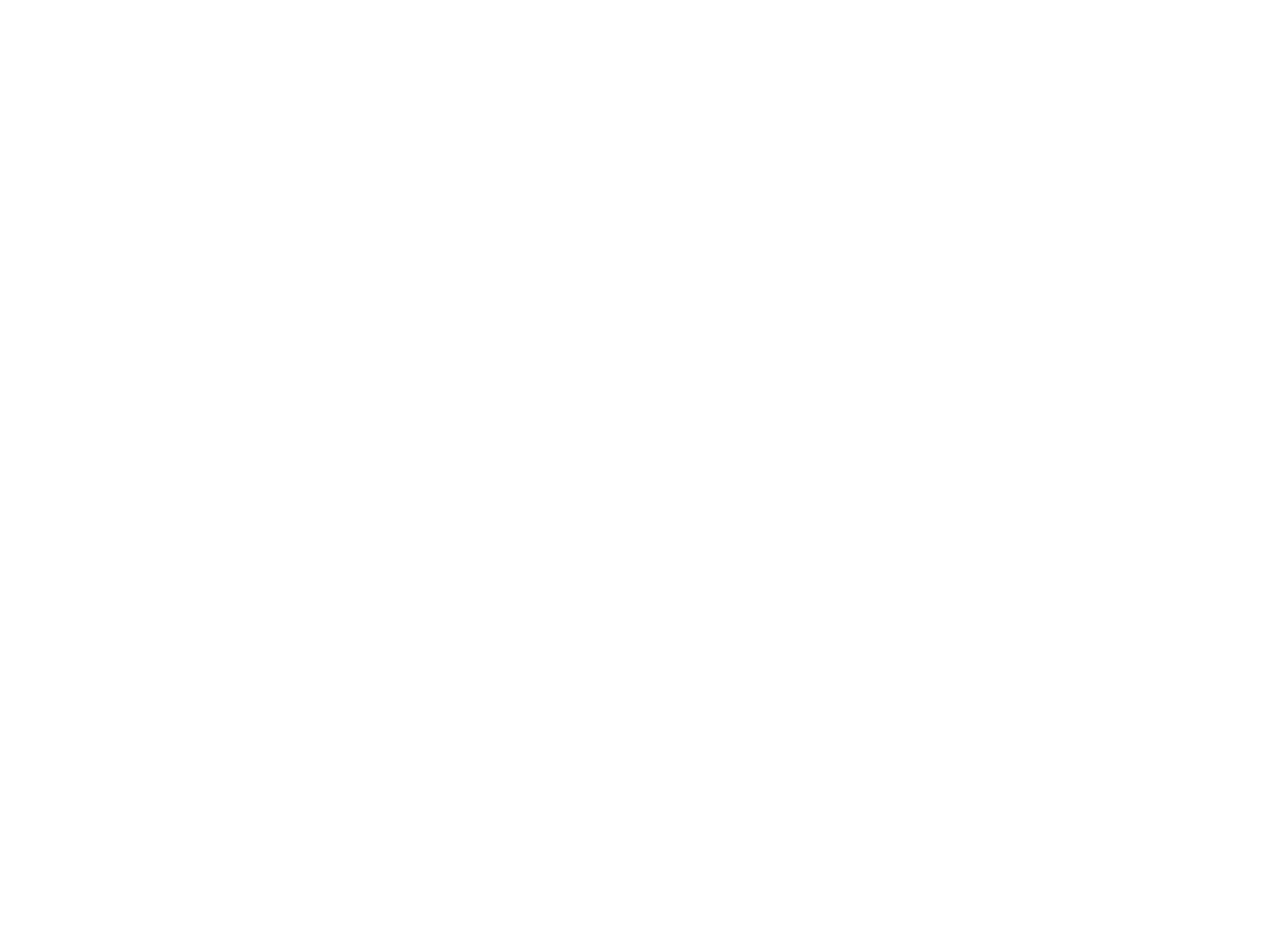
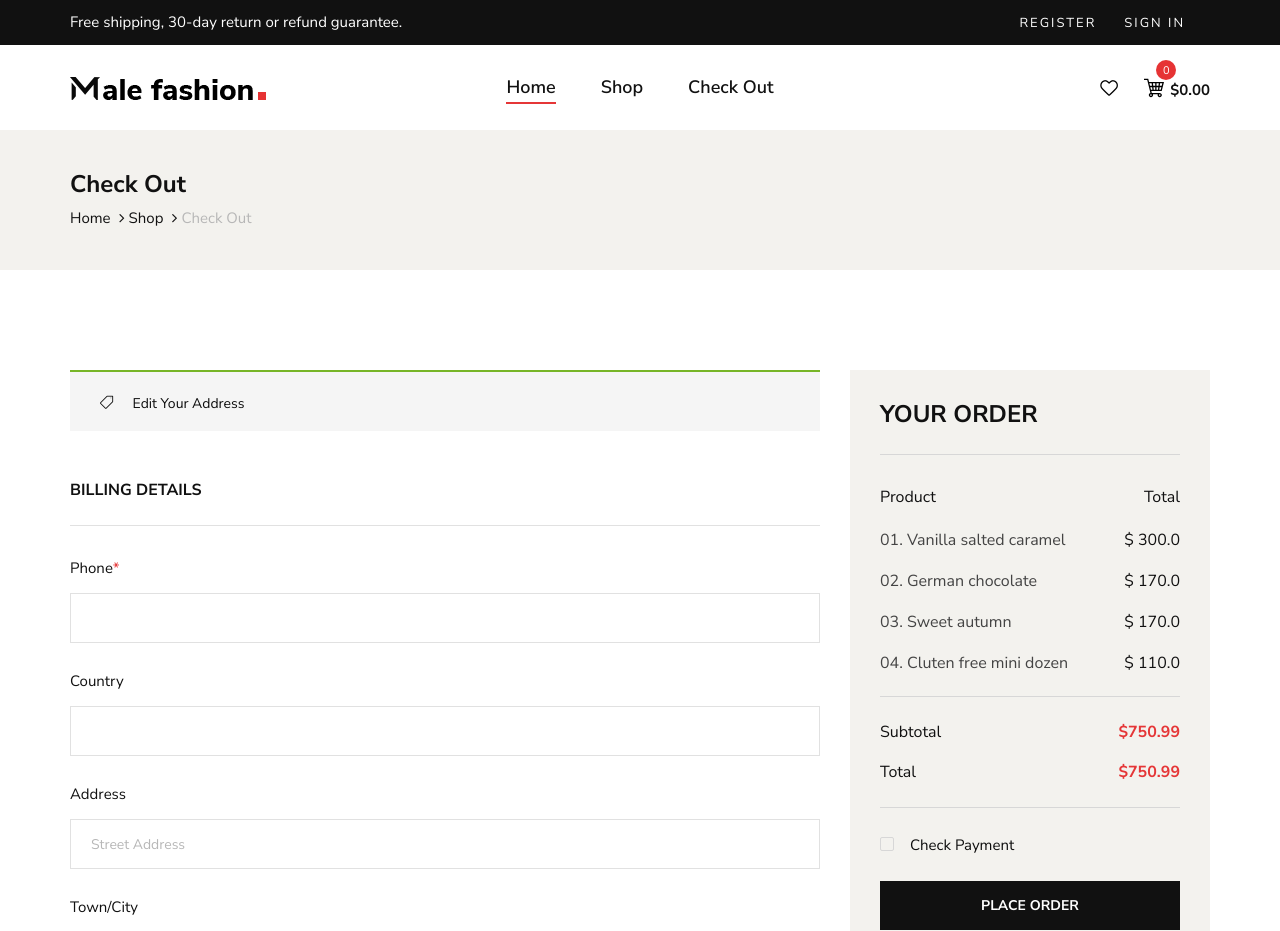
Before and after one commit to saifodin/E-commerce-angular, an Angular app: page /checkout in a window 1280 px wide. Before the commit this address led to /. Shown: the top 931 px of the page. Before the commit the page ends 800 px from the top, so only its background shows below. Built offline with nearby package versions, Linux system fonts and the light colour scheme; no server answers.

Commit message:
create checkout component and get products to place order

```diff
--- a/src/app/app-routing.module.ts
+++ b/src/app/app-routing.module.ts
@@ -7,6 +7,7 @@ import { LoginComponent } from './login/login.component';
 import { RegisterComponent } from './register/register.component';
 import { ShopDeatilsComponent } from './shop-deatils/shop-deatils.component';
 import { ShopComponent } from './shop/shop.component';
+import { CheckoutComponent } from './shopping-cart/checkout/checkout.component';
 import { ShoppingCartComponent } from './shopping-cart/shopping-cart.component';
 
 const routes: Routes = [
@@ -18,6 +19,7 @@ const routes: Routes = [
   { path: 'shop/details/:productId', component: ShopDeatilsComponent },
   { path: 'cart', component: ShoppingCartComponent },
   { path: 'favorite', component: FavoriteListComponent },
+  { path: 'checkout', component: CheckoutComponent },
 ];
 
 @NgModule({
--- a/src/app/app.module.ts
+++ b/src/app/app.module.ts
@@ -33,6 +33,7 @@ import { CartTotalComponent } from './shopping-cart/cart-total/cart-total.compon
 import { LogoutComponent } from './logout/logout.component';
 import { FavoriteListComponent } from './favorite-list/favorite-list.component';
 import { TokenInterceptor } from './TokenInterceptor';
+import { CheckoutComponent } from './shopping-cart/checkout/checkout.component';
 
 @NgModule({
   declarations: [
@@ -64,6 +65,7 @@ import { TokenInterceptor } from './TokenInterceptor';
     CartTotalComponent,
     LogoutComponent,
     FavoriteListComponent,
+    CheckoutComponent,
   ],
   imports: [
     BrowserModule,
--- a/src/app/header/header.component.ts
+++ b/src/app/header/header.component.ts
@@ -64,9 +64,9 @@ export class HeaderComponent implements OnInit {
     this.http
       .get<any[]>(`https://eshop-iti.herokuapp.com/api/v1/users/get/me`)
       .subscribe((response:any) => {
-        console.log(response);
+        // console.log(response);
         this.userData = response
-        console.log(this.userData.name)
+        // console.log(this.userData.name)
       });
   }
 
--- a/src/app/shopping-cart/cart-total/cart-total.component.html
+++ b/src/app/shopping-cart/cart-total/cart-total.component.html
@@ -8,5 +8,5 @@
       Total <span>$ {{ cartTotal.total }}</span>
     </li>
   </ul>
-  <a href="" class="primary-btn">Proceed to checkout</a>
+  <a href="/checkout" (click)="moveDataToCheckout()" class="primary-btn">Proceed to checkout</a>
 </div>
--- a/src/app/shopping-cart/cart-total/cart-total.component.ts
+++ b/src/app/shopping-cart/cart-total/cart-total.component.ts
@@ -12,4 +12,10 @@ export class CartTotalComponent implements OnInit {
   constructor() {}
 
   ngOnInit(): void {}
+
+  moveDataToCheckout(){
+
+  }
+
+
 }
--- /dev/null
+++ b/src/app/shopping-cart/checkout/checkout.component.html
@@ -0,0 +1,99 @@
+<app-header></app-header>
+<section class="breadcrumb-option">
+  <div class="container">
+    <div class="row">
+      <div class="col-lg-12">
+        <div class="breadcrumb__text">
+          <h4>Check Out</h4>
+          <div class="breadcrumb__links">
+            <a href="./index.html">Home</a>
+            <a href="./shop.html">Shop</a>
+            <span>Check Out</span>
+          </div>
+        </div>
+      </div>
+    </div>
+  </div>
+</section>
+
+<section class="checkout spad">
+  <div class="container">
+    <div class="checkout__form">
+      <form action="#">
+        <div class="row">
+          <div class="col-lg-8 col-md-6">
+            <h6 class="coupon__code">
+              <span class="icon_tag_alt"></span> Edit Your Address
+            </h6>
+            <h6 class="checkout__title">Billing Details</h6>
+            <div class="checkout__input">
+              <p>Phone<span>*</span></p>
+              <input type="text" />
+            </div>
+            <div class="checkout__input">
+              <p>Country</p>
+              <input type="text" />
+            </div>
+            <div class="checkout__input">
+              <p>Address</p>
+              <input
+                type="text"
+                placeholder="Street Address"
+                class="checkout__input__add"
+              />
+            </div>
+            <div class="checkout__input">
+              <p>Town/City</p>
+              <input type="text" />
+            </div>
+            <div class="checkout__input">
+              <p>Country/State</p>
+              <input type="text" />
+            </div>
+            <div class="checkout__input">
+              <p>Postcode / ZIP</p>
+              <input type="text" />
+            </div>
+
+
+            <div class="checkout__input">
+              <p>Order notes</p>
+              <input
+                type="text"
+                placeholder="Notes about your order, e.g. special notes for delivery."
+              />
+            </div>
+          </div>
+          <div class="col-lg-4 col-md-6">
+            <div class="checkout__order">
+              <h4 class="order__title">Your order</h4>
+              <div class="checkout__order__products">
+                Product <span>Total</span>
+              </div>
+              <ul class="checkout__total__products">
+                <li>01. Vanilla salted caramel <span>$ 300.0</span></li>
+                <li>02. German chocolate <span>$ 170.0</span></li>
+                <li>03. Sweet autumn <span>$ 170.0</span></li>
+                <li>04. Cluten free mini dozen <span>$ 110.0</span></li>
+              </ul>
+              <ul class="checkout__total__all">
+                <li>Subtotal <span>$750.99</span></li>
+                <li>Total <span>$750.99</span></li>
+              </ul>
+              <div class="checkout__input__checkbox">
+                <label for="payment">
+                  Check Payment
+                  <input type="checkbox" id="payment" />
+                  <span class="checkmark"></span>
+                </label>
+              </div>
+              <button type="submit" class="site-btn">PLACE ORDER</button>
+            </div>
+          </div>
+        </div>
+      </form>
+    </div>
+  </div>
+</section>
+
+<app-footer></app-footer>
--- /dev/null
+++ b/src/app/shopping-cart/checkout/checkout.component.scss
@@ -0,0 +1,196 @@
+@import "../../../css/variable";
+@import "../../../css/mixins";
+@import "../../../css/breadcrumb";
+
+.coupon__code {
+  color: #0d0d0d;
+  font-size: 14px;
+  border-top: 2px solid #77b527;
+  background: #f5f5f5;
+  padding: 23px 30px 18px;
+  margin-bottom: 50px;
+
+  span {
+    margin-right: 15px;
+  }
+
+  a {
+    color: #0d0d0d;
+  }
+}
+
+.checkout__title {
+  color: $heading-color;
+  font-weight: 700;
+  text-transform: uppercase;
+  border-bottom: 1px solid #e1e1e1;
+  padding-bottom: 25px;
+  margin-bottom: 30px;
+}
+
+.checkout__input {
+  margin-bottom: 6px;
+
+  p {
+    color: $heading-color;
+    margin-bottom: 12px;
+
+    span {
+      color: #e53637;
+    }
+  }
+
+  input {
+    height: 50px;
+    width: 100%;
+    border: 1px solid #e1e1e1;
+    font-size: 14px;
+    color: #b7b7b7;
+    padding-left: 20px;
+    margin-bottom: 20px;
+
+    &::placeholder {
+      color: #b7b7b7;
+    }
+  }
+}
+
+.checkout__input__checkbox {
+
+  label {
+    font-size: 15px;
+    color: #0d0d0d;
+    position: relative;
+    padding-left: 30px;
+    cursor: pointer;
+    margin-bottom: 16px;
+    display: block;
+
+    input {
+      position: absolute;
+      visibility: hidden;
+
+      &:checked ~ .checkmark {
+        border-color: #e53637;
+      }
+
+      &:checked ~ .checkmark:after {
+        opacity: 1;
+      }
+    }
+
+    .checkmark {
+      position: absolute;
+      left: 0;
+      top: 3px;
+      height: 14px;
+      width: 14px;
+      border: 1.5px solid #d7d7d7;
+      content: "";
+      border-radius: 2px;
+
+      &:after {
+        position: absolute;
+        left: 1px;
+        top: -3px;
+        width: 14px;
+        height: 7px;
+        border: solid #e53637;
+        border-width: 1.5px 1.5px 0px 0px;
+        -webkit-transform: rotate(127deg);
+        -ms-transform: rotate(127deg);
+        transform: rotate(127deg);
+        content: "";
+        opacity: 0;
+      }
+    }
+  }
+
+  p {
+    color: #0d0d0d;
+    font-size: 14px;
+    line-height: 24px;
+    margin-bottom: 22px;
+  }
+}
+
+.checkout__order {
+  background: #f3f2ee;
+  padding: 30px;
+
+  .order__title {
+    color: $heading-color;
+    font-weight: 700;
+    text-transform: uppercase;
+    border-bottom: 1px solid #d7d7d7;
+    padding-bottom: 25px;
+    margin-bottom: 30px;
+  }
+
+  p {
+    color: #444444;
+    font-size: 16px;
+    line-height: 28px;
+  }
+
+  .site-btn {
+    width: 100%;
+    margin-top: 8px;
+  }
+}
+
+.checkout__order__products {
+  font-size: 16px;
+  color: $heading-color;
+  overflow: hidden;
+  margin-bottom: 18px;
+
+  span {
+    float: right;
+  }
+}
+
+.checkout__total__products {
+  margin-bottom: 20px;
+
+  li {
+    font-size: 16px;
+    color: #444444;
+    list-style: none;
+    line-height: 26px;
+    overflow: hidden;
+    margin-bottom: 15px;
+
+    &:last-child {
+      margin-bottom: 0;
+    }
+
+    span {
+      color: $heading-color;
+      float: right;
+    }
+  }
+}
+
+.checkout__total__all {
+  border-top: 1px solid #d7d7d7;
+  border-bottom: 1px solid #d7d7d7;
+  padding: 15px 0;
+  margin-bottom: 26px;
+
+  li {
+    list-style: none;
+    font-size: 16px;
+    color: $heading-color;
+    line-height: 40px;
+    overflow: hidden;
+
+    span {
+      color: #e53637;
+      font-weight: 700;
+      float: right;
+    }
+  }
+}
+
+@import "../../../css/responsive";
--- /dev/null
+++ b/src/app/shopping-cart/checkout/checkout.component.ts
@@ -0,0 +1,48 @@
+import { HttpClient } from '@angular/common/http';
+import { Component, OnInit } from '@angular/core';
+import { map } from 'rxjs';
+
+@Component({
+  selector: 'app-checkout',
+  templateUrl: './checkout.component.html',
+  styleUrls: ['./checkout.component.scss'],
+})
+export class CheckoutComponent implements OnInit {
+  productsInCheckout: { name: string; totalPrice: number }[] = [];
+  productTotal: { totalPrice: number };
+
+  constructor(private http: HttpClient) {}
+
+  ngOnInit(): void {
+    this.getCheckoutProducts();
+  }
+
+  getCheckoutProducts() {
+    this.http
+      .get<any>('https://eshop-iti.herokuapp.com/api/v1/cart')
+      .pipe(
+        map((responseData) => {
+          const productsInCheckout: any[] = [];
+          for (const ele of responseData) {
+            productsInCheckout.push({
+              name: ele.product._id,
+              totalPrice: ele.product.price * ele.quantity,
+            });
+          }
+          return productsInCheckout;
+        })
+      )
+      .subscribe((products) => {
+        this.productsInCheckout = products;
+        if (this.productsInCheckout.length > 0) {
+          this.productTotal = {
+            totalPrice: this.productsInCheckout
+              .map((e) => e.totalPrice)
+              .reduce((prev, next) => prev + next),
+          };
+        }
+        console.log(this.productsInCheckout);
+        console.log(this.productTotal);
+      });
+  }
+}
```
